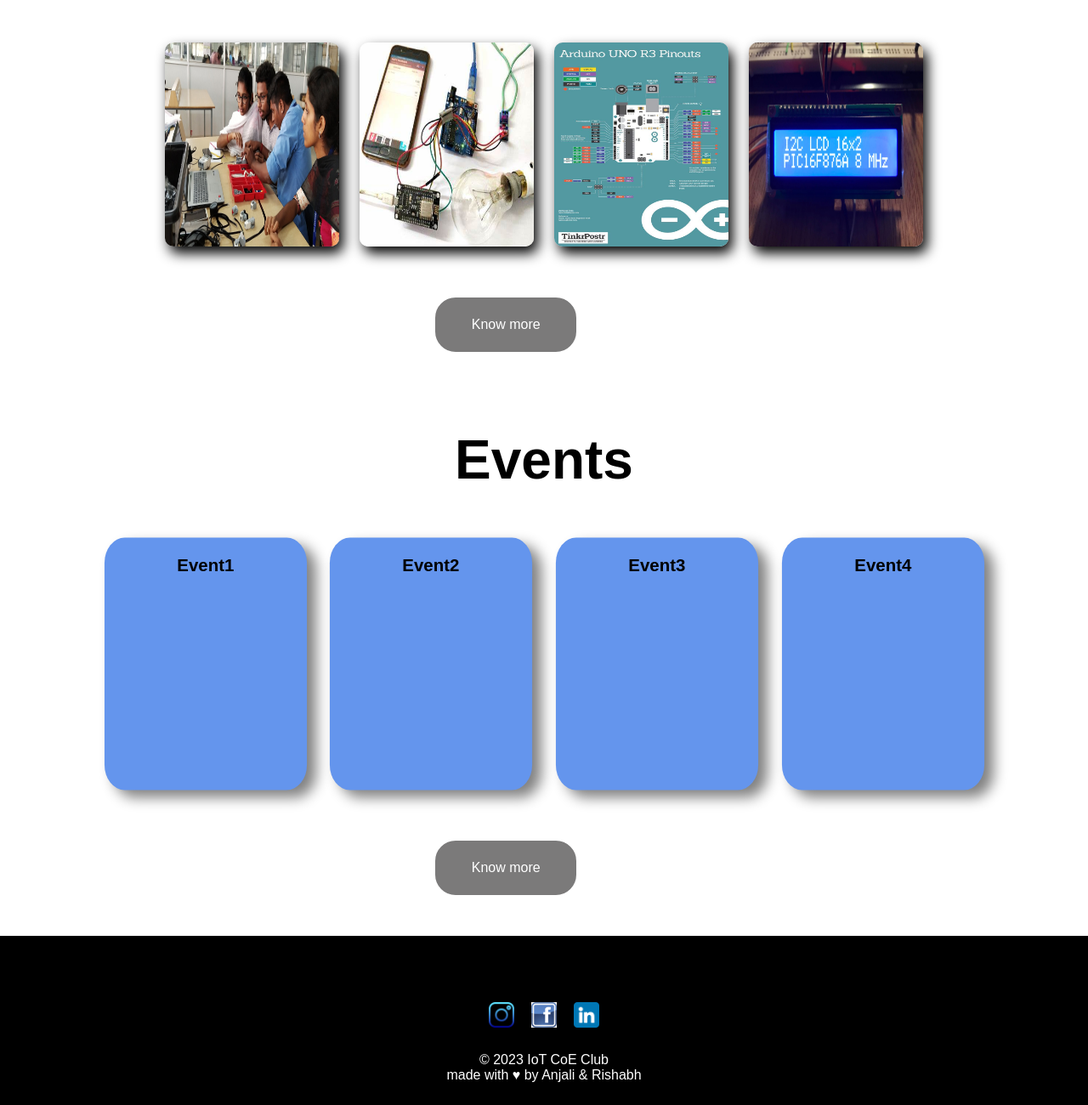
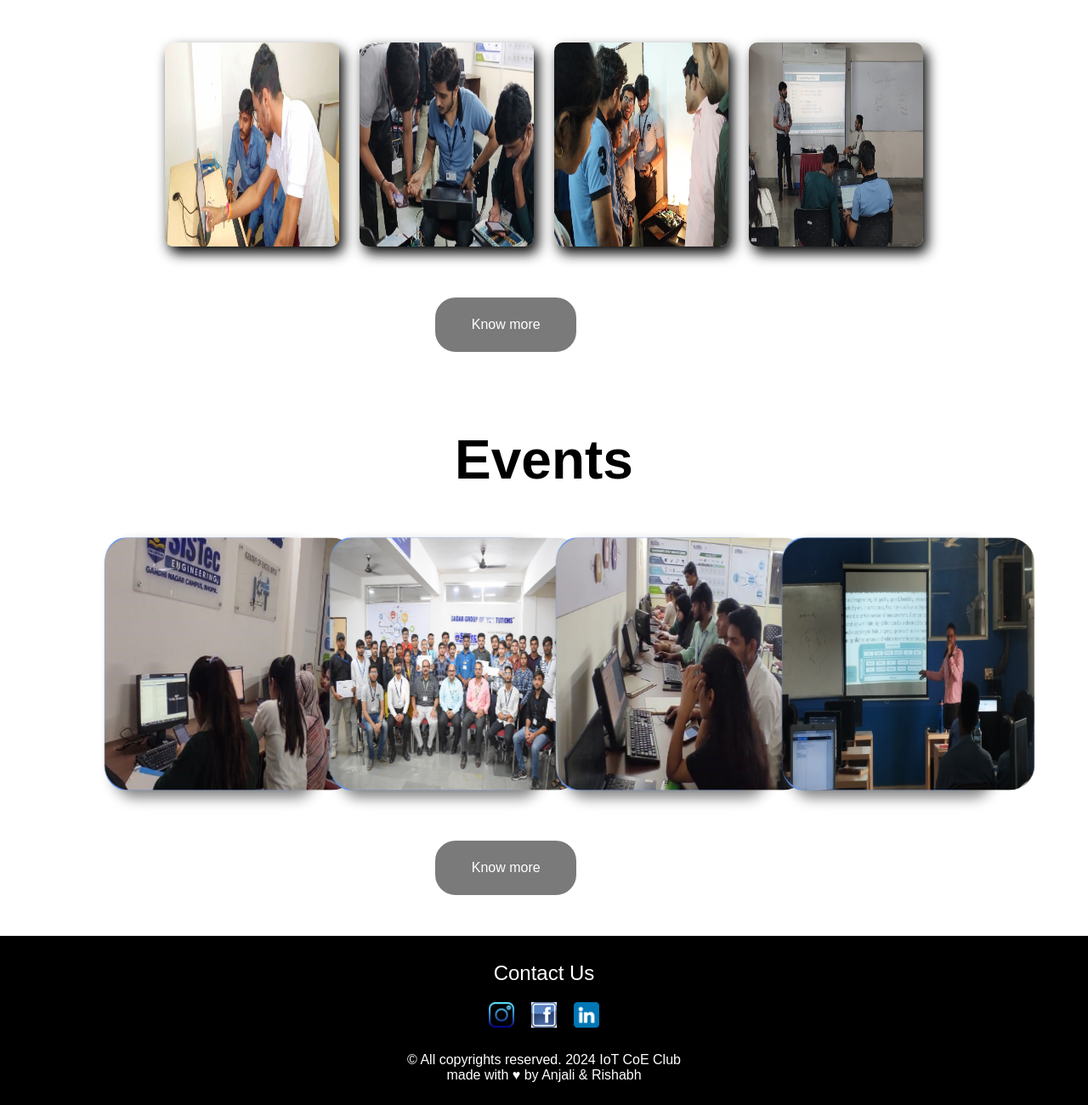
Before and after one commit to anni2017/IoT-Project, a plain HTML site: page idx.html in a window 1280 px wide. Shown: the part 1352-2652 px from the top of the page at 85% size. Drawn offline with Linux system fonts and the light colour scheme.

Commit message:
adding neew files

```diff
--- a/idx.html
+++ b/idx.html
@@ -19,7 +19,7 @@
                 <ul class="nav-links">
                   <li><a href="#">Home</a></li>
                   <li><a href="events.html">Events</a></li>
-                  <li><a href="#">Field2</a></li>
+                  <li><a href="events.html">Workshops</a></li>
                   <li><a href="members.html">Mentors</a></li>
                   <li><a href="#">About</a></li>
                   <li><a href="#contact">Contact</a></li>
@@ -61,24 +61,24 @@
   <div class="Workshops">
 
     <div class="ws">
-      <img src="img1.jpg">
+      <img src="IMG_20231007_141745.jpg">
 
     </div>
     <div class="ws">
-      <img src="img2.jpeg">
+      <img src="WhatsApp Image 2023-11-05 at 10.12.30 PM.jpeg">
 
     </div>
     <div class="ws">
-      <img src="img3.jpg">
+      <img src="WhatsApp Image 2023-11-05 at 10.12.29 PM.jpeg">
 
     </div>
     <div class="ws">
-      <img src="img4.JPG">
+      <img src="WhatsApp Image 2023-11-05 at 10.12.31 PM.jpeg">
 
     </div>
   </div>
 </section>
-<button class="btn"><a href="#"> Know more</a></button>
+<button class="btn"><a href="events.html"> Know more</a></button>
 
     <h1 id="h1">Events</h1>
     <section class="clsEvents">
@@ -87,30 +87,34 @@
 
         <div class="card">
 
-           <h3 style="text-align: center;">Event1</h3>
+          <img src="IMG-20230921-WA0041.jpg">
+           <!-- <h3 style="text-align: center;">Event1</h3> -->
         </div>
         <div class="card">
 
-          <h3 style="text-align: center;">Event2</h3>
+           <img src="WhatsApp Image 2023-11-05 at 10.04.46 PM.jpeg">
+          <!-- <h3 style="text-align: center;">Event2</h3> -->
         </div>
         <div class="card">
 
-          <h3 style="text-align: center;">Event3</h3>
+          <img src="IMG-20230921-WA0043.jpg">
+          <!-- <h3 style="text-align: center;">Event3</h3> -->
         </div>
         <div class="card">
-          <h3 style="text-align: center;">Event4</h3>
+          <img src="IMG_20230912_101407.jpg">
+          <!-- <h3 style="text-align: center;">Event4</h3> -->
 
         </div>
 
 
     </section>
-    <button class="btn"><a href="#"> Know more</a></button>
+    <button class="btn"><a href="events.html"> Know more</a></button>
     <footer>
 
       <footer class="Footer">
         <div class="footer">
           <section id="contact">
-              <h2>Contact Us</h2>
+              <h2 style="color:white;font-weight: lighter;">Contact Us</h2>
               <div class="contact-icons">
                 <a href="https://www.instagram.com/your_instagram_profile" aria-label="Instagram">
                   <img src="image.png" alt="Instagram">
@@ -123,7 +127,7 @@
                 </a>
               </div>
             </section>
-          <p>&copy; 2023 IoT CoE Club<br>made with &hearts; by Anjali & Rishabh</p>
+          <p>&copy; All copyrights reserved. 2024 IoT CoE Club<br>made with &hearts; by Anjali & Rishabh</p>
 
       </div>
     </footer>
--- a/sty.css
+++ b/sty.css
@@ -382,6 +382,11 @@ html, body {
     animation: scaleInOut 3s infinite alternate;
   }
 
+  .card img{
+    height:17rem;
+    width:17rem;
+    border-radius: 10%;
+  }
 
   /* .card:hover{
     transform: scale(1.1);
```
Also changed, not shown: events.html (+1 -1 lines).
